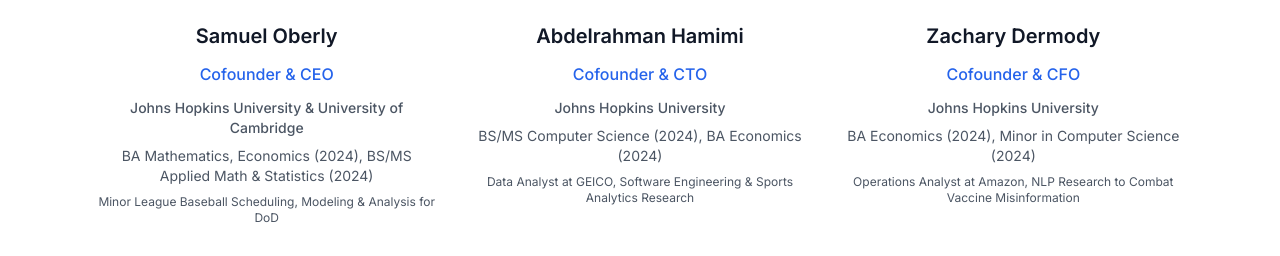
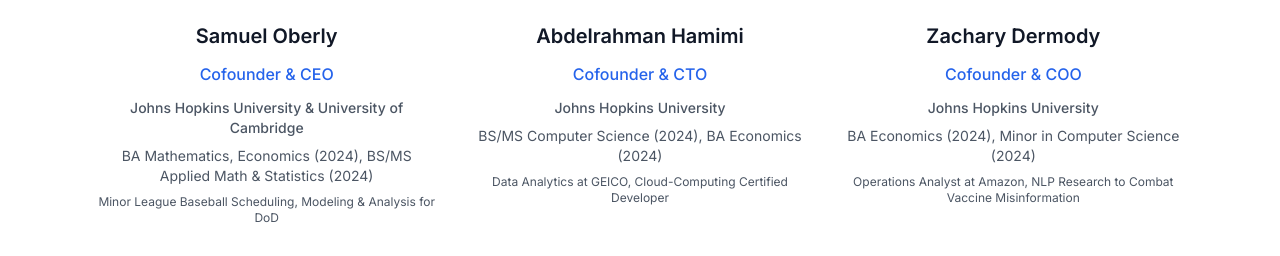
Before and after one commit to samob917/website-swiz-landing, a Next.js app: page /team in a window 1280 px wide. Shown: the part 1223-1479 px from the top of the page. Built offline with nearby package versions, Linux system fonts and the light colour scheme.

Commit message:
Modify descriptions for our team
Team descriptions are updated to better reflect our actual roles
(Zac to COO) and updated Abs Geico description

```diff
--- a/app/team/page.tsx
+++ b/app/team/page.tsx
@@ -16,12 +16,12 @@ const teamMembers = [
     title: "Cofounder & CTO",
     education: "Johns Hopkins University",
     degree: "BS/MS Computer Science (2024), BA Economics (2024)",
-    experience: "Data Analyst at GEICO, Software Engineering & Sports Analytics Research",
+    experience: "Data Analytics at GEICO, Cloud-Computing Certified Developer",
     image: "/team/abdelrahman-hamimi.jpeg",
   },
   {
     name: "Zachary Dermody",
-    title: "Cofounder & CFO",
+    title: "Cofounder & COO",
     education: "Johns Hopkins University",
     degree: "BA Economics (2024), Minor in Computer Science (2024)",
     experience: "Operations Analyst at Amazon, NLP Research to Combat Vaccine Misinformation",
```
